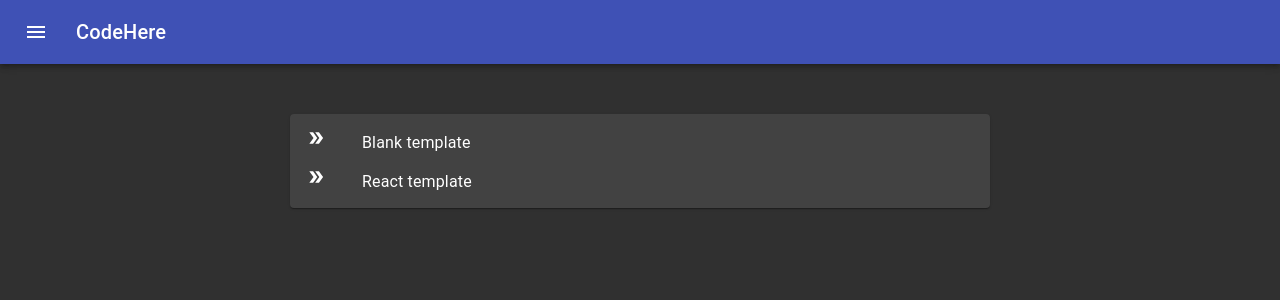
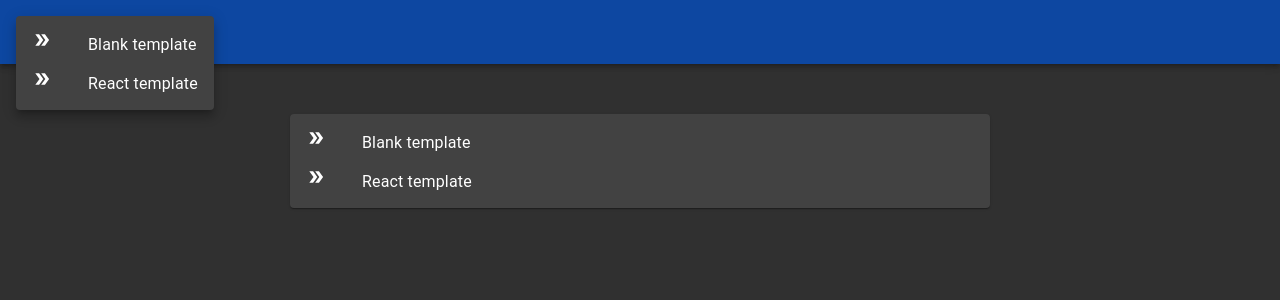
Before and after one commit to serhiihaniuk/codehere, a React (Create React App) app: page / in a window 1280 px wide. Both pictures are taken after a click on the button 36 px from the left and 32 px from the top of the page. Shown: the top 300 px of the page. Built offline with nearby package versions, Linux system fonts and the light colour scheme.

Commit message:
add preview hide

```diff
--- a/src/App.tsx
+++ b/src/App.tsx
@@ -1,15 +1,25 @@
-import React from 'react'
-import { BrowserRouter as Router} from 'react-router-dom'
+import React, { useState } from 'react'
+import { BrowserRouter as Router } from 'react-router-dom'
 import Layout from './pages/Layout'
 import { ThemeProvider } from '@material-ui/core/styles'
 import theme from './utils/theme'
+import { PreviewContext } from './Context/Context'
 
 const App: React.FC = () => {
+    const [preview, setPreview] = useState(true)
+
     return (
         <Router>
-            <ThemeProvider theme={theme}>
-                <Layout />
-            </ThemeProvider>
+            <PreviewContext.Provider
+                value={{
+                    preview,
+                    setPreview,
+                }}
+            >
+                <ThemeProvider theme={theme}>
+                    <Layout />
+                </ThemeProvider>
+            </PreviewContext.Provider>
         </Router>
     )
 }
--- /dev/null
+++ b/src/Context/Context.ts
@@ -0,0 +1,8 @@
+import React from 'react'
+
+interface Context {
+    preview?: boolean
+    setPreview?: React.Dispatch<React.SetStateAction<boolean>>
+}
+
+export const PreviewContext = React.createContext<Context>({})
--- a/src/components/CodeEditor.tsx
+++ b/src/components/CodeEditor.tsx
@@ -5,26 +5,26 @@
     initialValue?: string
     language: string
     onChange(value: string): void
+    height: boolean | undefined
 }
 const CodeEditor: React.FC<CodeEditorProps> = ({
     initialValue = '//shift+alt+f to format',
     language,
+    height,
     onChange,
 }) => {
-
     function handleEditorChange(value: string | undefined) {
         if (value) {
             onChange(value)
         }
     }
     return (
-
         <Editor
             onChange={handleEditorChange}
             value={initialValue}
-            height='100%'
-            width='100%'
-            theme='vs-dark'
+            height={height ? '350px' : '100%'}
+            width="100%"
+            theme="vs-dark"
             language={language}
             options={{
                 wordWrap: 'on',
@@ -38,8 +38,7 @@
                 fontSize: 16,
                 scrollBeyondLastLine: false,
                 automaticLayout: true,
-                fontFamily: 'JetBrains Mono'
-
+                fontFamily: 'JetBrains Mono',
             }}
         />
     )
--- /dev/null
+++ b/src/components/Header.tsx
@@ -0,0 +1,108 @@
+import React, { useContext, useEffect } from 'react'
+import { NavLink, useLocation } from 'react-router-dom'
+import AppBar from '@material-ui/core/AppBar'
+import Toolbar from '@material-ui/core/Toolbar'
+import Typography from '@material-ui/core/Typography'
+import IconButton from '@material-ui/core/IconButton'
+import MenuIcon from '@material-ui/icons/Menu'
+import { makeStyles } from '@material-ui/core/styles'
+import { Button, ListItemIcon, MenuItem } from '@material-ui/core'
+import { PreviewContext } from '../Context/Context'
+import Menu from '@material-ui/core/Menu'
+import DoubleArrowSharpIcon from '@material-ui/icons/DoubleArrowSharp'
+
+const useStyles = makeStyles((theme) => ({
+    root: {
+        flexGrow: 1,
+    },
+    menuButton: {
+        marginRight: theme.spacing(2),
+    },
+    title: {
+        flexGrow: 1,
+    },
+}))
+
+const Header = () => {
+    const classes = useStyles()
+    const { setPreview, preview } = useContext(PreviewContext)
+    const [anchorEl, setAnchorEl] = React.useState<null | HTMLElement>(null)
+    const location = useLocation()
+    const showBtn =
+        location.pathname === '/vanillajs' || location.pathname === '/react'
+
+    const handleClick = (event: React.MouseEvent<HTMLButtonElement>) => {
+        setAnchorEl(event.currentTarget)
+    }
+
+    const handleClose = () => {
+        setAnchorEl(null)
+    }
+
+    return (
+        <>
+            <AppBar position="static">
+                <Toolbar>
+                    <IconButton
+                        edge="start"
+                        className={classes.menuButton}
+                        color="inherit"
+                        aria-controls="simple-menu"
+                        aria-haspopup="true"
+                        onClick={handleClick}
+                    >
+                        <MenuIcon />
+                    </IconButton>
+                    <Typography variant="h6" className={classes.title}>
+                        CodeHere
+                    </Typography>
+                    {showBtn && (
+                        <Button
+                            variant="contained"
+                            color="secondary"
+                            onClick={() => {
+                                setPreview &&
+                                    setPreview((prev) => {
+                                        return !prev
+                                    })
+                            }}
+                        >
+                            {preview ? 'Hide Preview' : 'ShowPreview'}
+                        </Button>
+                    )}
+                </Toolbar>
+            </AppBar>
+
+            <Menu
+                id="simple-menu"
+                anchorEl={anchorEl}
+                open={Boolean(anchorEl)}
+                onClose={handleClose}
+            >
+                <MenuItem onClick={handleClose}>
+                    <NavLink to="/vanillajs">
+                        <ListItemIcon>
+                            <DoubleArrowSharpIcon fontSize="small" />
+                        </ListItemIcon>
+                        <Typography variant="inherit">
+                            Blank template
+                        </Typography>
+                    </NavLink>
+                </MenuItem>
+
+                <MenuItem onClick={handleClose}>
+                    <NavLink to="/react">
+                        <ListItemIcon>
+                            <DoubleArrowSharpIcon fontSize="small" />
+                        </ListItemIcon>
+                        <Typography variant="inherit">
+                            React template
+                        </Typography>{' '}
+                    </NavLink>
+                </MenuItem>
+            </Menu>
+        </>
+    )
+}
+
+export default Header
--- a/src/pages/CodePage.tsx
+++ b/src/pages/CodePage.tsx
@@ -1,4 +1,4 @@
-import React, { useState, useEffect } from 'react'
+import React, { useState, useEffect, useContext } from 'react'
 import { useLocation } from 'react-router-dom'
 
 import CodeEditor from '../components/CodeEditor'
@@ -8,16 +8,14 @@
 import { makeStyles } from '@material-ui/core/styles'
 
 import { htmlDefault, cssDefault, reactDefault } from '../utils/defaultCode'
+import { PreviewContext } from '../Context/Context'
 
-const useStyles = makeStyles(theme => ({
-    root: {
-        minHeight: 300,
-    },
+const useStyles = makeStyles((theme) => ({
     cell: {
         borderColor: theme.palette.primary.main,
         border: '3px solid',
         flex: '1 1 100%',
-        minHeight: 300
+        minHeight: 350,
     },
     preview: {
         flexGrow: 1,
@@ -33,6 +31,7 @@
 }
 
 const CodePage: React.FC = () => {
+    const { preview } = useContext(PreviewContext)
     const defaultCode: Code = {
         js: '//JavaScript',
         css: cssDefault,
@@ -51,15 +50,6 @@
     const [inputJS, setInputJS] = useState(defaultCode.js)
     const [code, setCode] = useState<Code>(defaultCode)
 
-    const clickHandler = async () => {
-        const outputJS = await build(inputJS)
-        setCode({
-            js: outputJS,
-            css: inputCSS,
-            html: inputHTML,
-        })
-    }
-
     useEffect(() => {
         const timer = setTimeout(async () => {
             const outputJS = await build(inputJS)
@@ -76,42 +66,48 @@
     }, [inputJS, inputCSS, inputHTML])
 
     return (
-        <div className='Page-Wrapper'>
+        <div className="Page-Wrapper">
             <Grid
-                className={classes.root}
+                style={preview ? {} : { flexGrow: 1 }}
                 container
-                direction='row'
-                justify='center'
+                direction="row"
+                justify="center"
             >
+                {location.pathname !== '/react' && (
                     <Grid className={classes.cell} item xs={12} md={3}>
                         <CodeEditor
+                            height={preview}
                             initialValue={defaultCode.html}
-                        onChange={value => {
+                            onChange={(value) => {
                                 setInputHTML(value)
                             }}
-                        language='html'
+                            language="html"
                         />
                     </Grid>
+                )}
                 <Grid className={classes.cell} item xs={12} md={3}>
                     <CodeEditor
+                        height={preview}
                         initialValue={defaultCode.css}
-                        onChange={value => {
+                        onChange={(value) => {
                             setInputCSS(value)
                         }}
-                        language='css'
+                        language="css"
                     />
                 </Grid>
                 <Grid className={classes.cell} item xs={12} md={6}>
                     <CodeEditor
+                        height={preview}
                         initialValue={defaultCode.js}
-                        onChange={value => {
+                        onChange={(value) => {
                             setInputJS(value)
                         }}
-                        language='javascript'
+                        language="javascript"
                     />
                 </Grid>
             </Grid>
-            <Grid className={classes.preview} container direction='column'>
+            {preview && (
+                <Grid className={classes.preview} container direction="column">
                     <Grid className={classes.preview} item xs={12}>
                         <Preview
                             codeJS={code.js}
@@ -120,10 +116,7 @@
                         />
                     </Grid>
                 </Grid>
-
-            <div>
-                <button onClick={clickHandler}>Submit</button>
-            </div>
+            )}
         </div>
     )
 }
--- a/src/pages/Layout.tsx
+++ b/src/pages/Layout.tsx
@@ -5,11 +5,7 @@
 import MainPage from './MainPage'
 // MUI
 import { makeStyles } from '@material-ui/core/styles'
-import AppBar from '@material-ui/core/AppBar'
-import Toolbar from '@material-ui/core/Toolbar'
-import Typography from '@material-ui/core/Typography'
-import IconButton from '@material-ui/core/IconButton'
-import MenuIcon from '@material-ui/icons/Menu'
+import Header from '../components/Header'
 
 const useStyles = makeStyles((theme) => ({
     root: {
@@ -34,22 +30,7 @@
 
     return (
         <div className={classes.wrapper}>
-            <AppBar position="static">
-                <Toolbar>
-                    <IconButton
-                        edge="start"
-                        className={classes.menuButton}
-                        color="inherit"
-                        aria-label="menu"
-                    >
-                        <MenuIcon />
-                    </IconButton>
-                    <Typography variant="h6" className={classes.title}>
-                        CodeHere
-                    </Typography>
-                </Toolbar>
-            </AppBar>
-
+            <Header />
             <Switch>
                 <Route path="/vanillajs" component={CodePage} />
                 <Route path="/react" component={CodePage} />
--- a/src/utils/theme.ts
+++ b/src/utils/theme.ts
@@ -3,6 +3,12 @@
 const theme = createMuiTheme({
     palette: {
         type: 'dark',
+        primary: {
+            main: '#0d47a1'
+        },
+        secondary: {
+            main: '#c51162',
+        },
     },
 })
 
```
Lines whose indentation alone changed are shown as unchanged.
